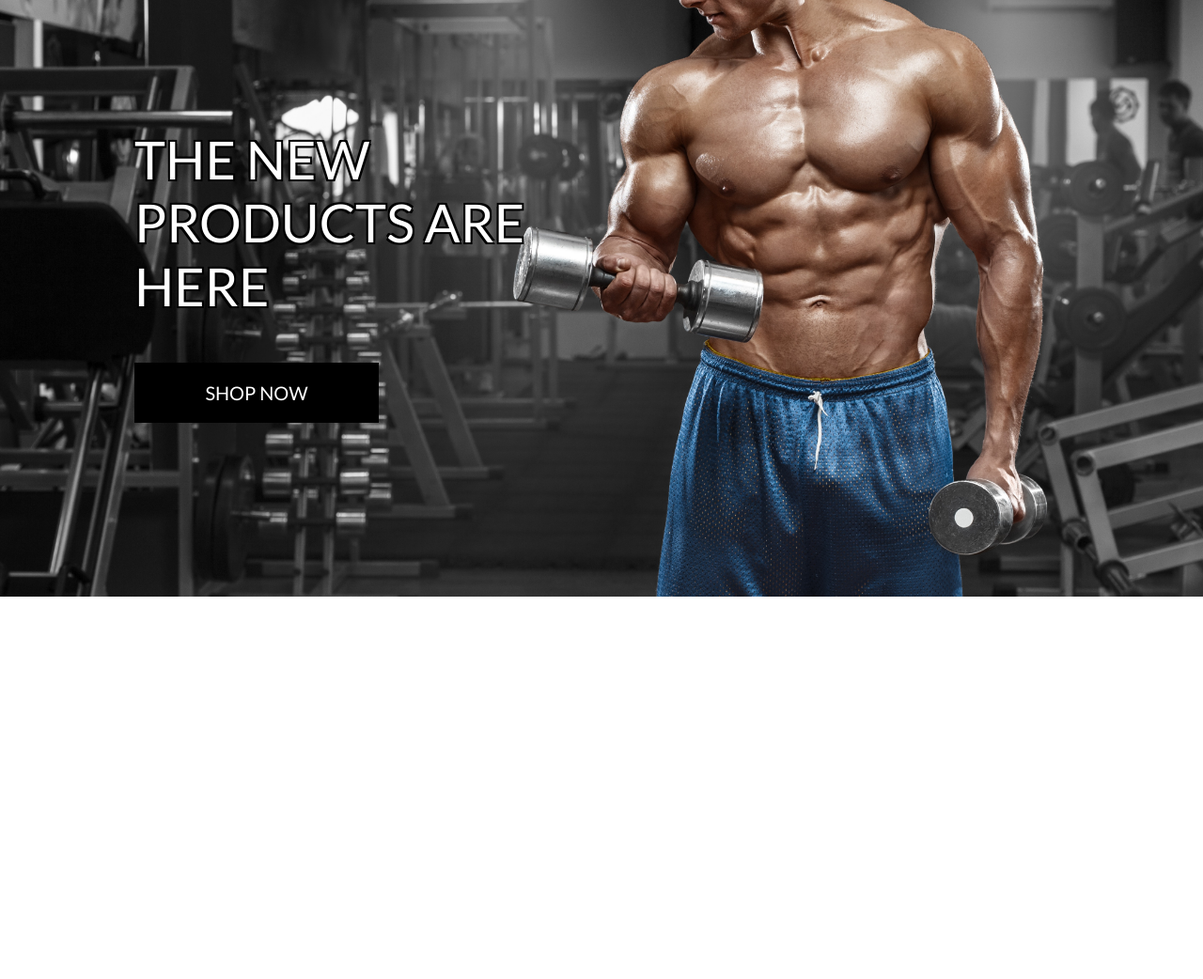
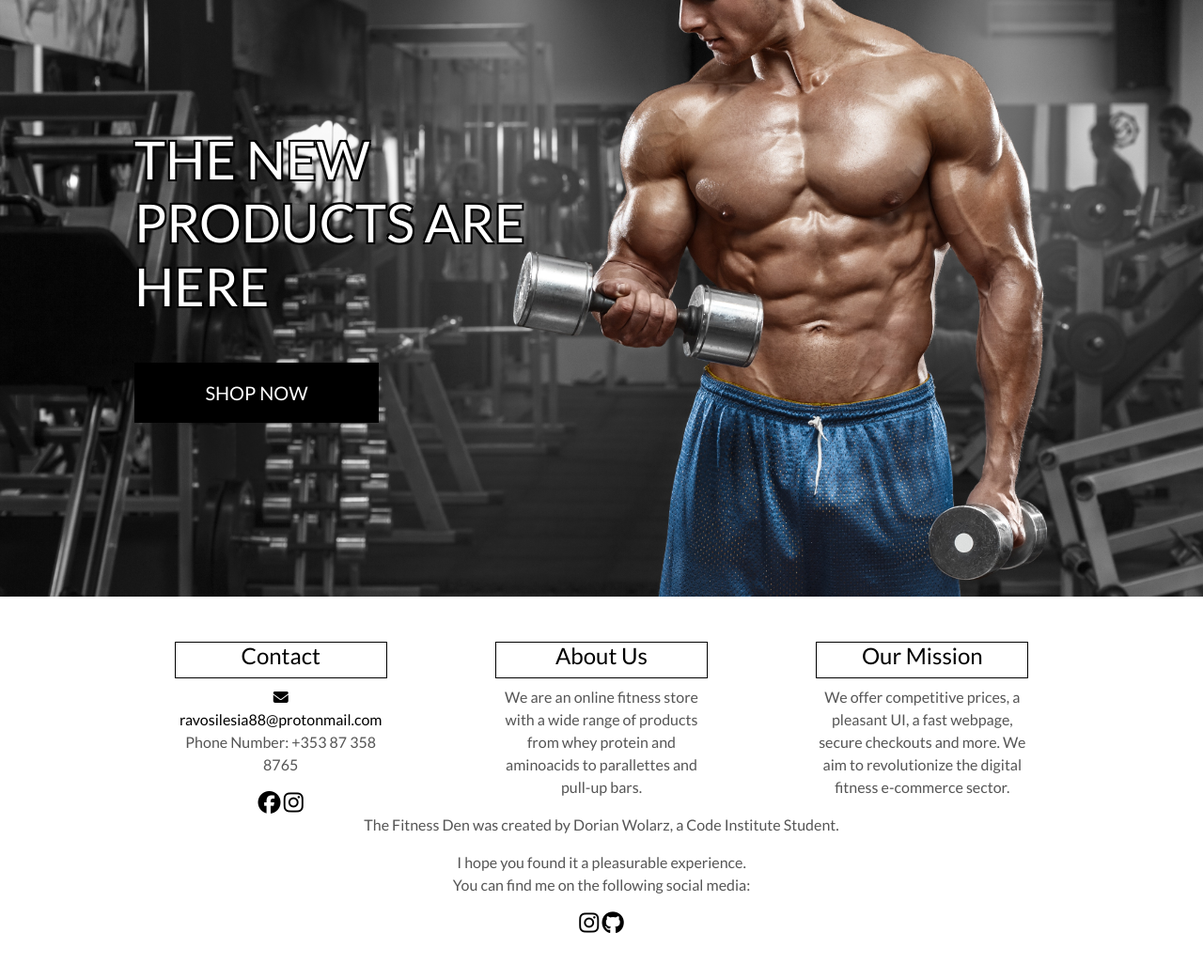
Before and after one commit to RavoPL/fitness-den, a Django app: page / in a window 1280 px wide. Shown: the part 165-1207 px from the top of the page at 94% size. Before the commit the page ends 800 px from the top, so only its background shows below. Run offline with Django 4.2, Linux system fonts and the light colour scheme; parts of the project's set-up code (start-up, migrations or seed data) failed here and were passed over; some libraries are stand-ins or nearby versions.

Commit message:
add basic footer with icon styling

```diff
--- a/static/css/base.css
+++ b/static/css/base.css
@@ -105,6 +105,20 @@ a.category-badge > span.badge:hover {
 
 input[name='q']::placeholder {
     color: #aab7c4;
+}
+
+.footer-section {
+    background-color: white;
+}
+
+.footer-titles {
+    color: #000 !important;
+    border: 1px solid black;
+}
+
+.social-media {
+    color: #000 !important;
+    text-decoration: none;
 }
 
 /* -------------------------------- Bootstrap Toasts */
--- a/templates/base.html
+++ b/templates/base.html
@@ -149,4 +149,8 @@
 
 
   </body>
+<!--Footer Section -->
+<footer class="footer-section pt-5">
+    {% include 'includes/footer.html' %}
+</footer>
 </html>
--- /dev/null
+++ b/templates/includes/footer.html
@@ -0,0 +1,52 @@
+<div class="container">
+    <div class="row footer-content text-center d-flex justify-content-around">
+
+        <!-- Contact Details -->
+
+        <div class="col-sm-3">
+            <h4 class="footer-titles pb-2">Contact</h4>
+                <a href="mailto:ravosilesia88@protonmail.com" aria-label="Email Link" class="social-media">
+                    <i class="fas fa-envelope me-3"></i>
+                        ravosilesia88@protonmail.com
+                </a>
+                <p>Phone Number: +353 87 358 8765</p>
+                <a href="https://www.facebook.com/" class="social-media" target="_blank" aria-label="Facebook Link">
+                    <i class="fa-brands fa-facebook fa-xl"></i>
+                </a>
+                <a href="https://www.instagram.com/" class="social-media" target="_blank" aria-label="Instagram Link">
+                    <i class="fa-brands fa-instagram fa-xl"></i>
+                </a>
+        </div>
+
+        <!-- About Us -->
+        <div class="col-sm-3">
+            <h4 class="footer-titles pb-2">About Us</h4>
+                <p>We are an online fitness store with a wide range of products
+                    from whey protein and aminoacids to parallettes and pull-up bars.</p>
+        </div>
+
+        <!-- Our Mission -->
+
+        <div class="col-sm-3">
+            <h4 class="footer-titles pb-2">Our Mission</h4>
+            <p>We offer competitive prices, a pleasant UI, a fast webpage,
+                secure checkouts and more. We aim to revolutionize the digital fitness e-commerce sector.</p>
+        </div>
+
+    </div>
+
+    <!-- Creator Details - Content taken from my PP2 -->
+
+    <div class="row text-center pb-5">
+        <div class="col">
+            <p>The Fitness Den was created by Dorian Wolarz, a Code Institute Student.</p>
+            <p>I hope you found it a pleasurable experience. <br>You can find me on the following social media:</p>
+            <a href="https://www.instagram.com/linkolite/" class="social-media" target="_blank" aria-label="Instagram Link">
+                <i class="fa-brands fa-instagram fa-xl"></i>
+            </a>
+            <a href="https://github.com/RavoPL" class="social-media" target="_blank" aria-label="Instagram Link">
+                <i class="fa-brands fa-github fa-xl"></i>
+            </a>
+        </div>
+    </div>
+</div>
```
